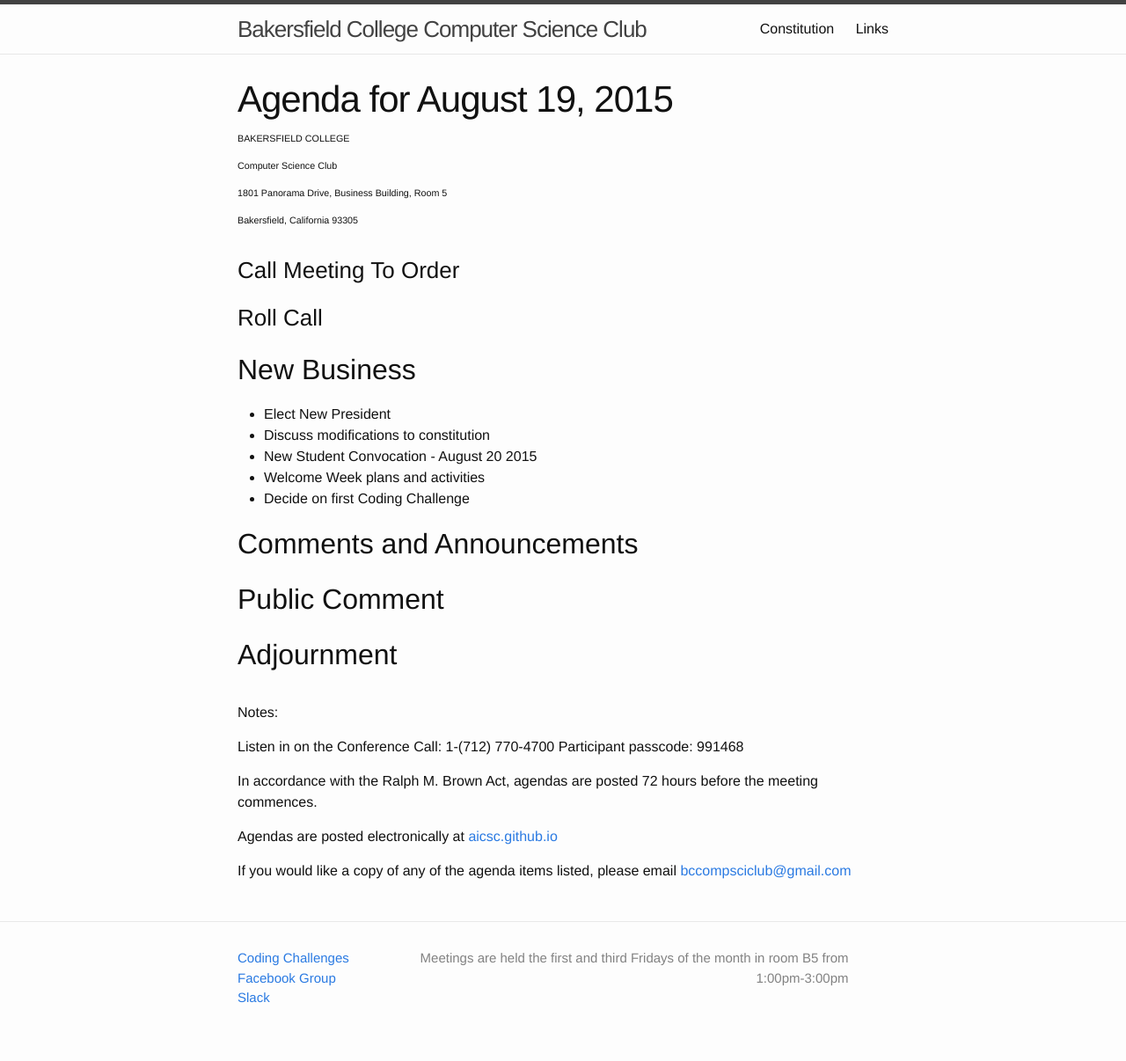
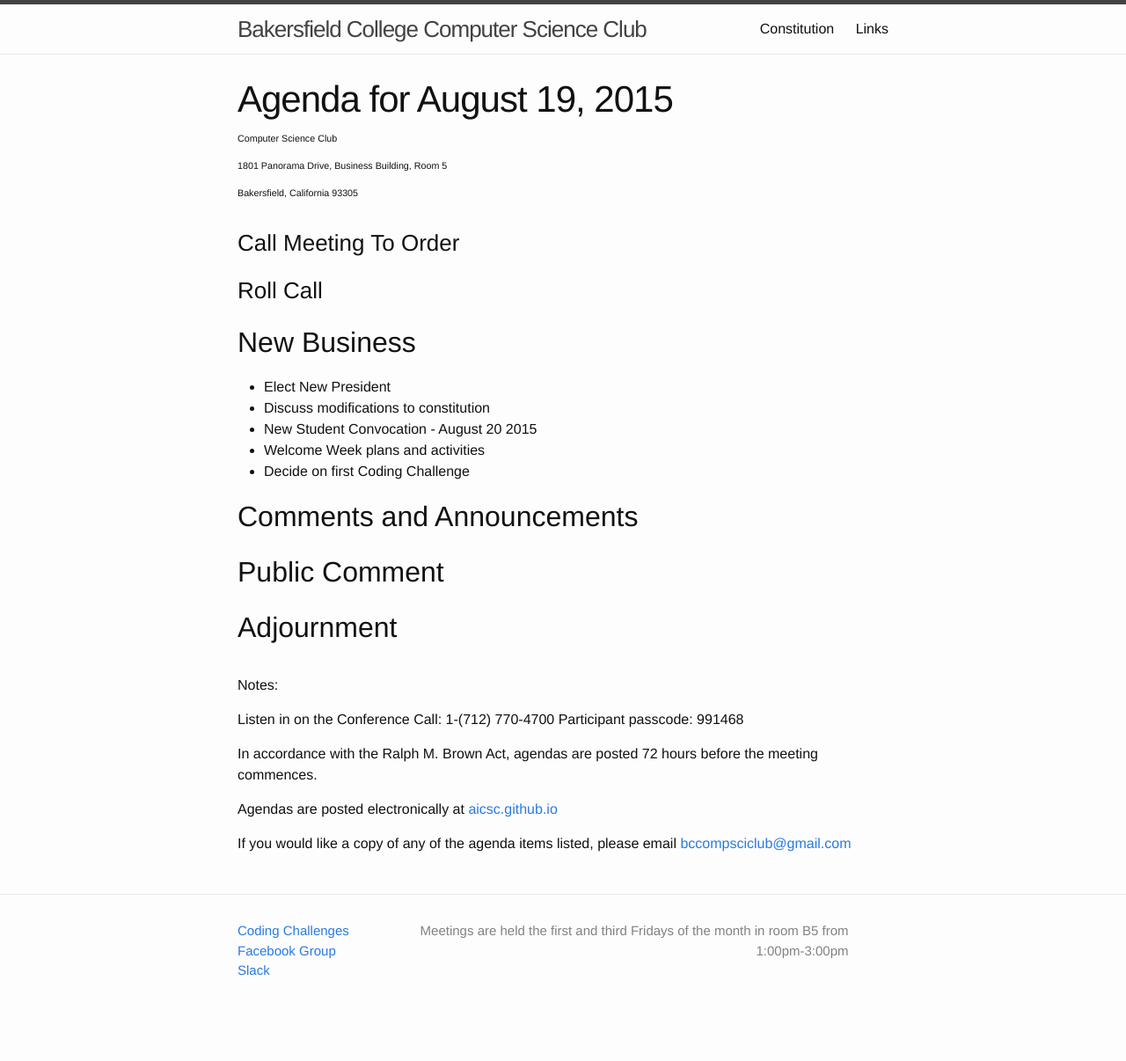
Before and after one commit to AICSC/aicsc.github.io, a Jekyll site: the page built from _posts/agenda/2015-08-19-agenda.markdown, in a window 1280 px wide. Shown: the whole page at 88% size. Built offline with Jekyll 4.4.1, drawn with Linux system fonts in a browser that asks for light colours; after the commit the page ends 1175 px from its top, so only the background shows below that.

Commit message:
Update agenda.html

```diff
--- a/_layouts/agenda.html
+++ b/_layouts/agenda.html
@@ -4,7 +4,6 @@ layout: default
 <div class="post">
   <header class="post-header">
     <h1 class="post-title">Agenda for {{ page.date | date: "%B %-d, %Y" }}</h1>
-    <h6 class="masthead">BAKERSFIELD COLLEGE</h6>
     <h6 class="masthead">Computer Science Club</h6>
     <h6 class="masthead">1801 Panorama Drive, Business Building, Room 5</h6>
     <h6 class="masthead">Bakersfield, California 93305</h6>
```
